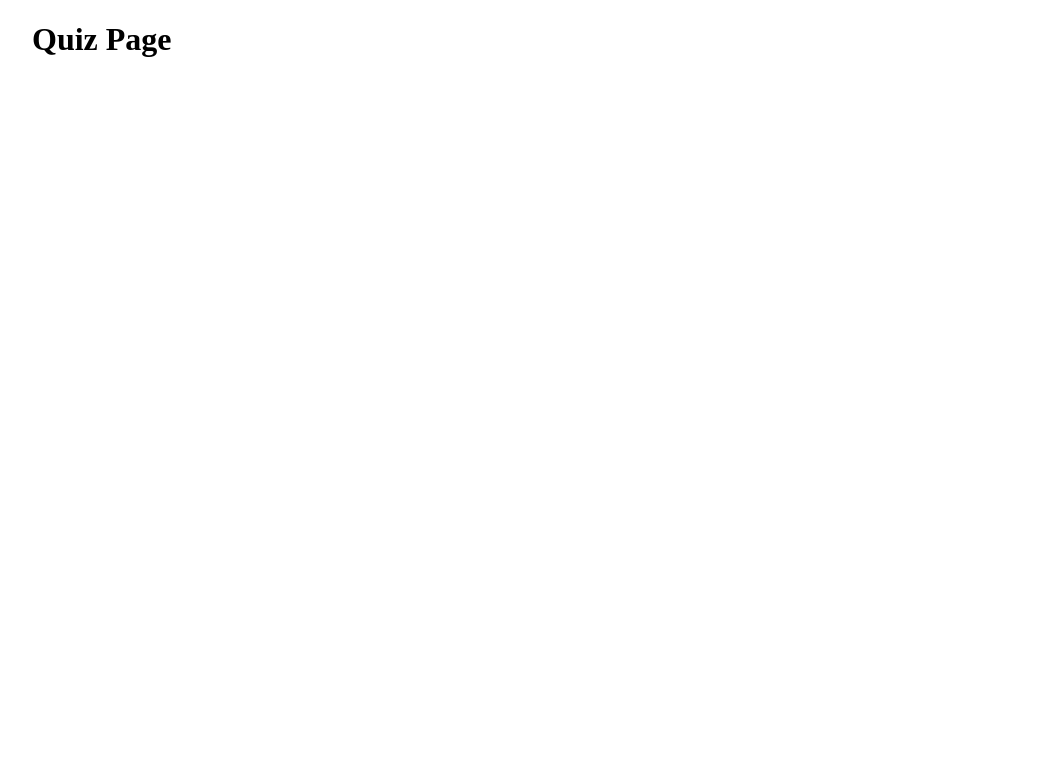
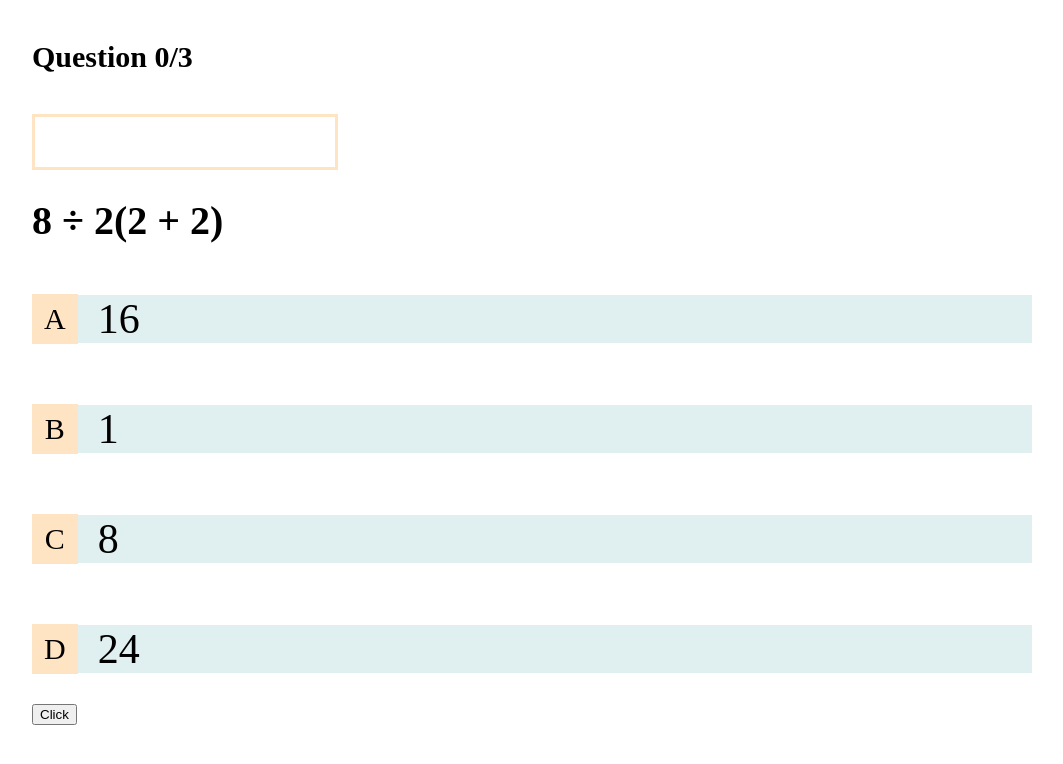
Before and after one commit to alex197925/quizes-vue, a Vue app: page /quiz/1 in a window 1280 px wide. Shown: the top 764 px of the page, without its empty margins (108-1171 px from the left). Built offline with nearby package versions, Linux system fonts and the light colour scheme.

Commit message:
Question bar, Percentage bar working.Using computed

```diff
--- /dev/null
+++ b/src/components/Question.vue
@@ -0,0 +1,57 @@
+<!-- @format -->
+<script setup>
+import { defineProps } from "vue";
+
+const { question } = defineProps(["question"]);
+// console.log(question);
+</script>
+<template>
+  <div class="question-container">
+    <h1 class="question">
+      {{ question.text }}
+    </h1>
+  </div>
+  <div class="options-container">
+    <div v-for="option in question.options" :key="option.id" class="option">
+      <p class="option-label">{{ option.label }}</p>
+      <div class="option-value">{{ option.text }}</div>
+    </div>
+  </div>
+</template>
+
+<style scoped>
+.question-container {
+  margin-top: 20px;
+}
+
+.question {
+  font-size: 40px;
+  margin-bottom: 20px;
+}
+.option {
+  display: flex;
+  align-items: center;
+  justify-content: center;
+  /* margin-bottom: 20px; */
+  cursor: pointer;
+}
+
+.option-label {
+  display: flex;
+  align-items: center;
+  justify-content: center;
+  width: 50px;
+  height: 50px;
+  font-size: 30px;
+  background-color: bisque;
+}
+
+.option-value {
+  background-color: rgb(224, 239, 239);
+  width: 100%;
+  font-size: 42px;
+  padding: 0 20px;
+  display: flex;
+  align-items: center;
+}
+</style>
--- /dev/null
+++ b/src/components/QuizHeader.vue
@@ -0,0 +1,40 @@
+<!-- @format -->
+<script setup>
+import { defineProps } from "vue";
+
+const { questionStatus, barPercentage } = defineProps([
+  "questionStatus",
+  "barPercentage",
+]);
+</script>
+
+<template>
+  <header>
+    <h4>Question {{ questionStatus }}</h4>
+    <div class="bar">
+      <div class="completion" :style="{ width: barPercentage }"></div>
+    </div>
+  </header>
+</template>
+
+<style scoped>
+header {
+  margin-top: 20px;
+}
+
+header h4 {
+  font-size: 30px;
+}
+
+.bar {
+  width: 300px;
+  height: 50px;
+  border: 3px solid bisque;
+}
+
+.completion {
+  height: 100%;
+  width: 0%;
+  background-color: bisque;
+}
+</style>
--- a/src/views/QuizView.vue
+++ b/src/views/QuizView.vue
@@ -1,7 +1,58 @@
 <!-- @format -->
+<script setup>
+import Question from "../components/Question.vue";
+import QuizHeader from "../components/QuizHeader.vue";
+import { useRoute } from "vue-router";
+import { ref, watch, computed } from "vue";
+import quizes from "../data/quizes.json";
+
+const route = useRoute();
+// console.log(route.params);
+
+const quizId = parseInt(route.params.id);
+
+const quiz = quizes.find((q) => q.id === quizId);
+
+// Data - state
+const currentQuestionIndex = ref(0);
+
+// const questionStatus = ref(
+//   `${currentQuestionIndex.value}/${quiz.questions.length}`
+// );
+
+// Updating value of questions
+// watch(
+//   () => currentQuestionIndex.value,
+//   () => {
+//     questionStatus.value = `${currentQuestionIndex.value}/${quiz.questions.length}`;
+//     console.log("currentQuestionIndex has changed");
+//   }
+// );
+
+const questionStatus = computed(
+  () => `${currentQuestionIndex.value}/${quiz.questions.length}`
+);
+
+// Add percentage to the  status bar
+const barPercentage = computed(
+  () => `${(currentQuestionIndex.value / quiz.questions.length) * 100}%`
+);
+</script>
 
 <template>
+  <!-- {{ barPercentage }} -->
+  <!-- {{ quizId }} -->
+  <!-- {{ currentQuestionIndex }} -->
+  <!-- {{ quizes }} -->
   <div>
-    <h1>Quiz Page</h1>
+    <QuizHeader
+      :questionStatus="questionStatus"
+      :barPercentage="barPercentage"
+    />
+
+    <div>
+      <Question :question="quiz.questions[currentQuestionIndex]" />
+    </div>
+    <button @click="currentQuestionIndex++">Click</button>
   </div>
 </template>
```
